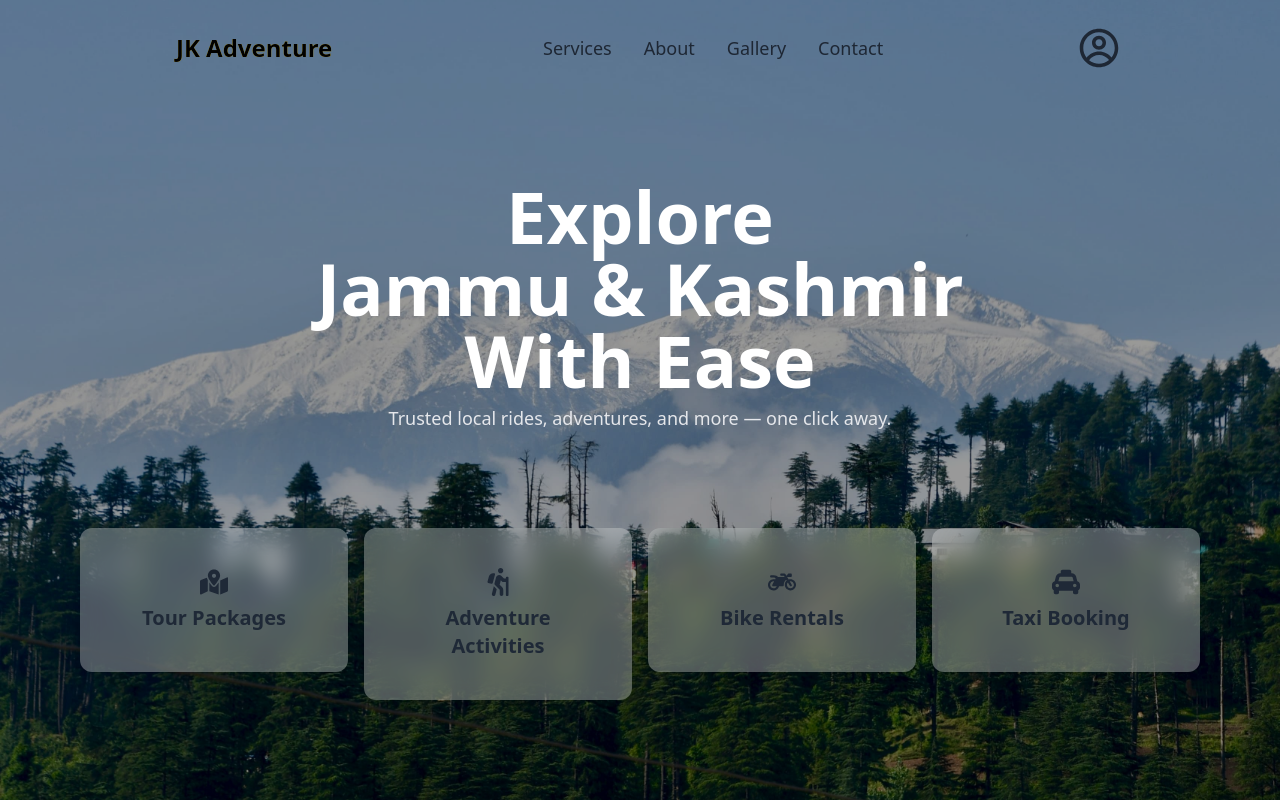
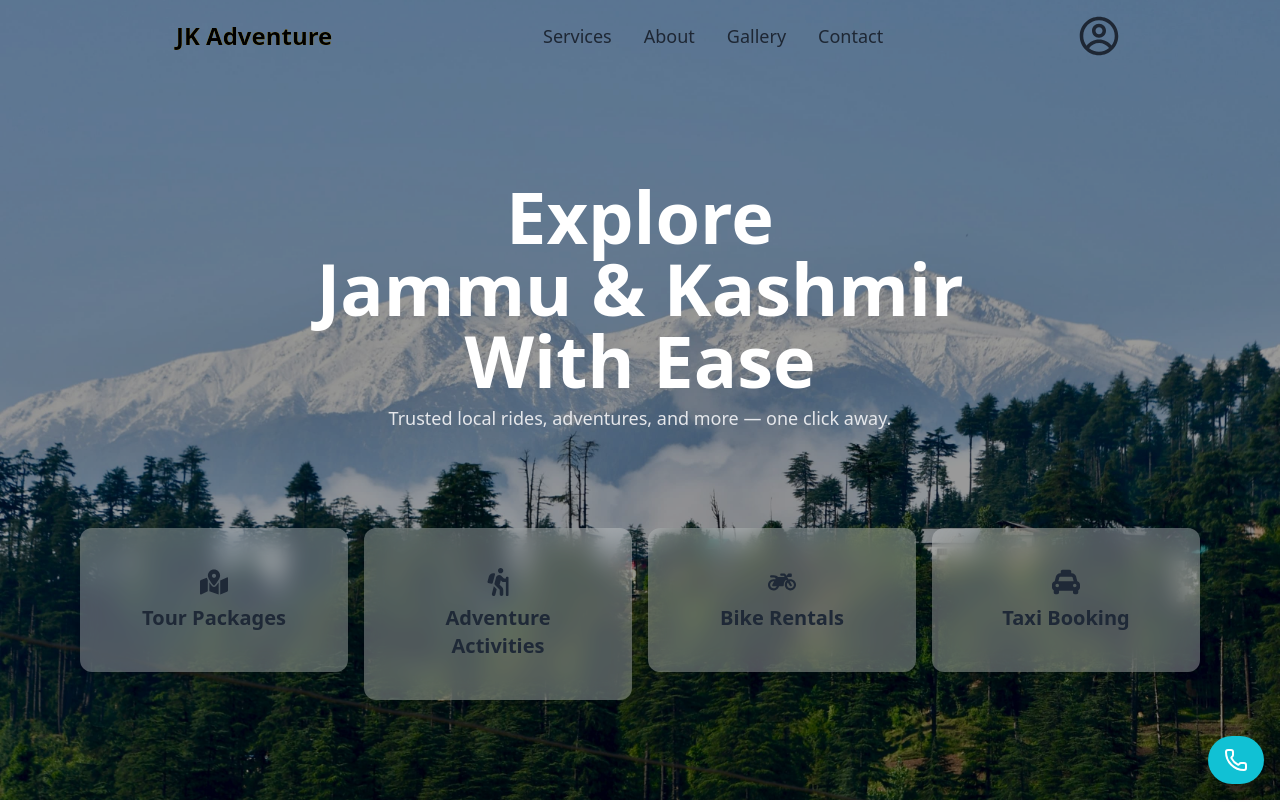
Before and after one commit to divanshGupta/jk-adventure, a Next.js app: page / in a window 1280 px wide. Shown: the top 802 px of the page. Built offline with nearby package versions, Linux system fonts and the light colour scheme.

Commit message:
dropdown and call button functionalities added

```diff
--- a/components/CallButton.jsx
+++ /dev/null
@@ -1,9 +0,0 @@
-import { Phone } from 'lucide-react';
-const CallButton = () => {
-    return (
-        <button className="block md:hidden fixed z-10 bottom-4 right-4 text-white p-3 rounded-full shadow-lg bg-black backdrop-blur-md transition">
-            <Phone className="w-6 h-6" />
-        </button>
-    )
-}
-export default CallButton;
--- a/components/Navbar.jsx
+++ b/components/Navbar.jsx
@@ -31,18 +31,28 @@ const Navbar = () => {
     { name: 'Blog', path: '/Blog' },
     { name: 'Log In', path: '/auth/login' },
   ];
+
   const desktopNavLinks = [
-    { name: 'Services', path: '/tours' },
+  {
+    name: 'Services',
+    submenu: [
+      { name: 'Tour Packages', path: '/tours' },
+      { name: 'Taxi Service', path: '/taxis' },
+      { name: 'Adventure Sports', path: '/adventures' },
+      { name: 'Bike Rental', path: '/bikes' },
+    ],
+  },
   { name: 'About', path: '/about' },
   { name: 'Gallery', path: '/gallery' },
   { name: 'Contact', path: '/contact' },
   ];
 
+
   return (
     <nav className={`fixed top-0 left-0 transform z-50 transition-all duration-300
-              ${scrolled ? 'bg-slate-50 w-full md:py-2 md:px-12 py-1 shadow-lg' : 'w-full rounded-none py-1 md:py-2'}`}>
+              ${scrolled ? 'bg-slate-50 w-full md:px-12 shadow-lg' : 'w-full rounded-none'}`}>
       <div className="w-full mx-auto">
-        <div className="flex justify-between items-center py-4 px-6 md:px-40">
+        <div className="flex justify-between items-center py-3 px-6 md:px-40">
           {/* Logo */}
           <Link href="/" className="flex items-center space-x-2">
             {/* <Image src="/logo.jpg"
@@ -58,6 +68,25 @@ const Navbar = () => {
           {/* Desktop Navigation */}
           <div className="hidden md:flex items-center space-x-8">
             {desktopNavLinks.map((link) => (
+              link.submenu ? (
+                <div key={link.name} className="relative group">
+                  <button className="hover:text-primary transition-colors duration-300 text-lg font-medium">
+                    {link.name}
+                  </button>
+
+                  <div className="absolute left-0 mt-2 w-48 bg-white border border-gray-200 shadow-lg rounded-md text-sm overflow-hidden font-medium z-50 opacity-0 invisible group-hover:visible group-hover:opacity-100 transition-all duration-200">
+                    {link.submenu.map((sublink) => (
+                      <Link
+                        key={sublink.name}
+                        href={sublink.path}
+                        className="block px-4 py-3 hover:bg-gray-50 transition-colors hover:rounded-md"
+                      >
+                        {sublink.name}
+                      </Link>
+                    ))}
+                  </div>
+                </div>
+              ) : (
                 <Link
                   key={link.name}
                   href={link.path}
@@ -65,6 +94,7 @@ const Navbar = () => {
                 >
                   {link.name}
                 </Link>
+              )
             ))}
 
           </div>
--- /dev/null
+++ b/components/ui/CallButton.jsx
@@ -0,0 +1,23 @@
+import { Phone } from 'lucide-react';
+import { useState, useEffect } from 'react';
+const CallButton = () => {
+  const [animate, setAnimate] = useState(true);
+
+  useEffect(() => {
+    const timer = setTimeout(() => setAnimate(false), 2000);
+    return () => clearTimeout(timer);
+  }, []);
+
+  return (
+    <a
+      href="tel:9140251061"
+      className={`fixed bottom-4 right-4 bg-primary text-white px-4 py-3 rounded-full shadow-lg hover:bg-primary-dark transition-all duration-300 z-50 transform active:scale-95 ${
+        animate ? 'animate-bounce' : ''
+      }`}
+    >
+      <Phone className='w-6 h-6'/>
+    </a>
+  );
+};
+
+export default CallButton;
--- /dev/null
+++ b/components/ui/DropDown.jsx
@@ -0,0 +1,24 @@
+import React, { useState } from 'react';
+
+const Dropdown = ({ label, children }) => {
+  const [isOpen, setIsOpen] = useState(false);
+
+  return (
+    <div
+      className="relative group"
+      onMouseEnter={() => setIsOpen(true)}
+      onMouseLeave={() => setIsOpen(false)}
+    >
+      <button className="hover:text-gray-300">{label}</button>
+      <div
+        className={`absolute left-0 mt-2 w-40 bg-white rounded-md shadow-lg transition-all duration-200 ease-in-out z-10 ${
+          isOpen ? 'opacity-100 scale-100' : 'opacity-0 scale-95 pointer-events-none'
+        }`}
+      >
+        {children}
+      </div>
+    </div>
+  );
+};
+
+export default Dropdown;
--- a/pages/index.js
+++ b/pages/index.js
@@ -4,7 +4,7 @@ import React from 'react';
 import Head from 'next/head';
 import CTA from '@/components/CTA';
 import ServiceSection from '@/components/ServiceSection';
-import CallButton from '@/components/CallButton';
+import CallButton from '@/components/ui/CallButton';
 import KashmirIntro from '@/components/KashmirIntro';
 
 <Head>
--- a/tailwind.config.js
+++ b/tailwind.config.js
@@ -98,8 +98,10 @@ module.exports = {
 			},
 			animation: {
 				'accordion-down': 'accordion-down 0.2s ease-out',
-				'accordion-up': 'accordion-up 0.2s ease-out'
-			}
+				'accordion-up': 'accordion-up 0.2s ease-out',
+
+				'pulseSlow': 'pulse 2s infinite',
+			},
 		}
 	},
   plugins: [require("tailwindcss-animate")],
```
Lines whose indentation alone changed are shown as unchanged.
